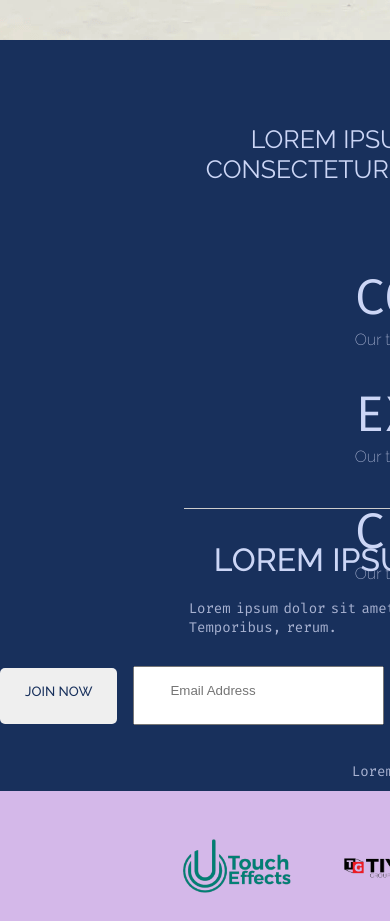
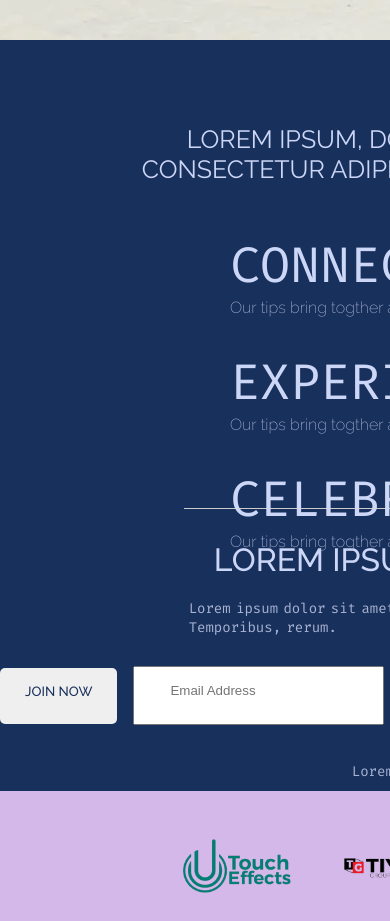
Before and after one commit to Baah-Danso-Kenneth/Next-Onyx-tour, a Next.js app: page / in a window 390 px wide. Shown: the part 1000-1921 px from the top of the page. Built offline with nearby package versions, Linux system fonts and the light colour scheme.

Commit message:
aligning items in tablet moode for what-we-do-section

```diff
--- a/src/scss/sections/landingPage/_whatWeDo.scss
+++ b/src/scss/sections/landingPage/_whatWeDo.scss
@@ -59,6 +59,18 @@
         flex-flow: column;
      }
 
+     .what-we-do-title{
+       display: flex;
+       justify-content: center;
+       > p{
+          transform: translateX(-4rem)
+       };
+     }
+
+     .flex-container{
+      transform:translate(-5rem, 8rem);
+     }
+
 }
 
 }
```
